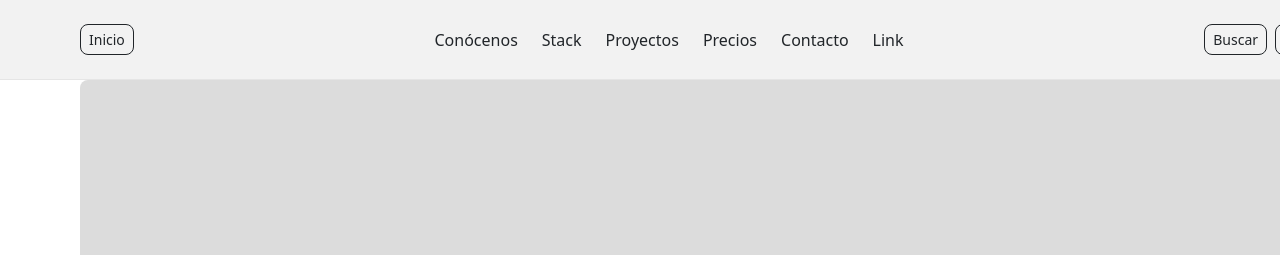
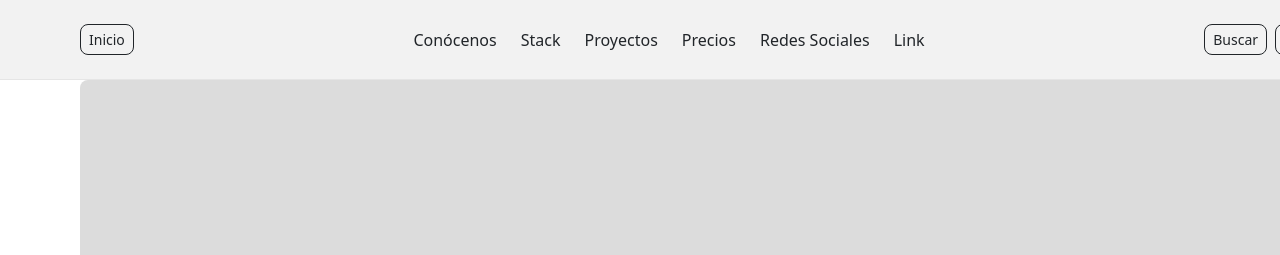
Before and after one commit to armando2039/mi_1er_sitio_web_html, a plain HTML site: page index.html in a window 1280 px wide. Shown: the top 255 px of the page. Drawn offline with nearby package versions, Linux system fonts and the light colour scheme.

Commit message:
add: Se movió de lugar la hoja css, para que la encuentre Git-Page

```diff
--- a/index.html
+++ b/index.html
@@ -14,7 +14,7 @@
     <!-- abg corté los estilos internos y los mande a la hoja de estilos. -->
 
     <!-- abg agregué el link a la hoja de etilos -->
-    <link rel="stylesheet" href="/Assets/styles.css" />
+    <link rel="stylesheet" href="styles.css" />
   </head>
 
   <body>
@@ -46,7 +46,7 @@
             <!-- conectar botón Proyectos a PANEL IMG DOB -->
             <a href="#" class="text-dark text-decoration-none">Precios</a>
             <a href="#footer" class="text-dark text-decoration-none"
-              >Contacto</a
+              >Redes Sociales</a
             >
             <!-- conecté con la secc FOOTER -->
             <a href="#" class="text-dark text-decoration-none">Link</a>
@@ -225,7 +225,7 @@
               <!-- tu contenido del formulario -->
               <div class="container my-5">
                 <div class="form-container">
-                  <h2 class="text-center mb-4">Contacto</h2>
+                  <h2 class="text-center mb-4">Contáctanos</h2>
 
                   <form>
                     <div class="mb-3">
```
Also changed, not shown: styles.css (renamed from Assets/styles.css).
